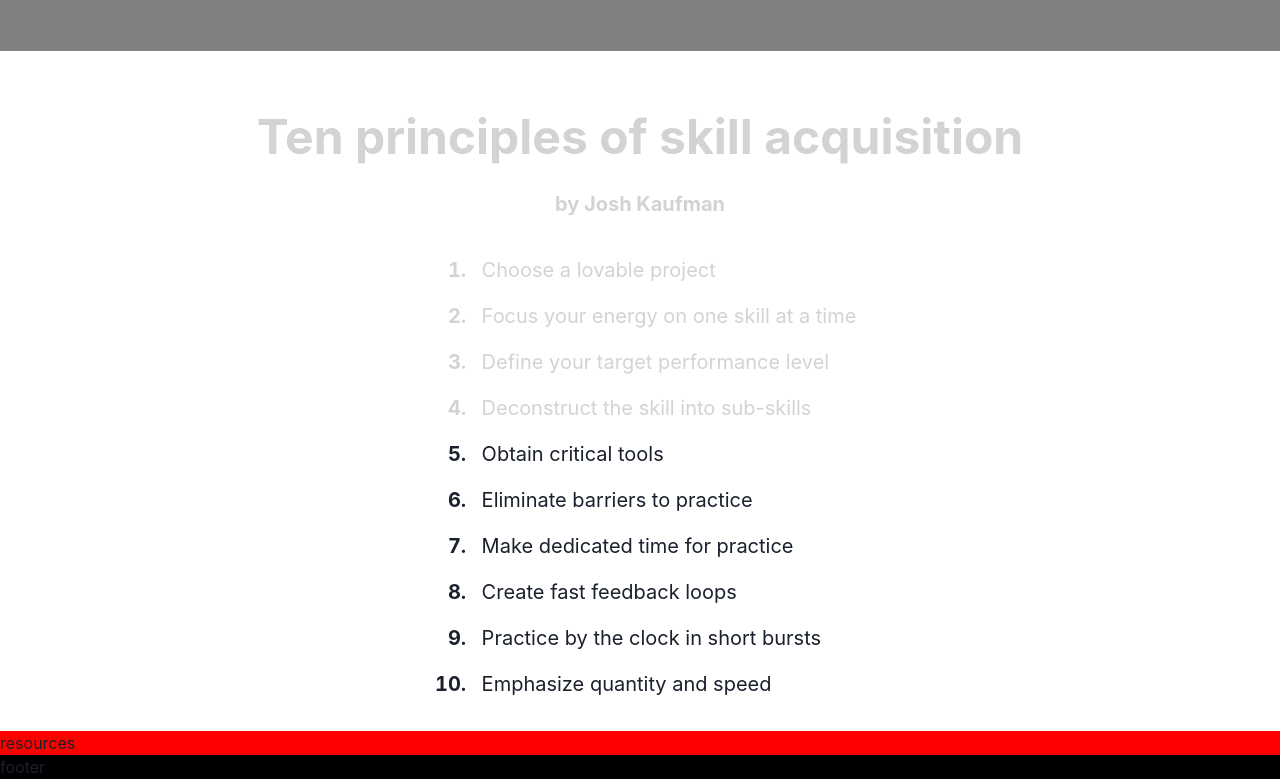
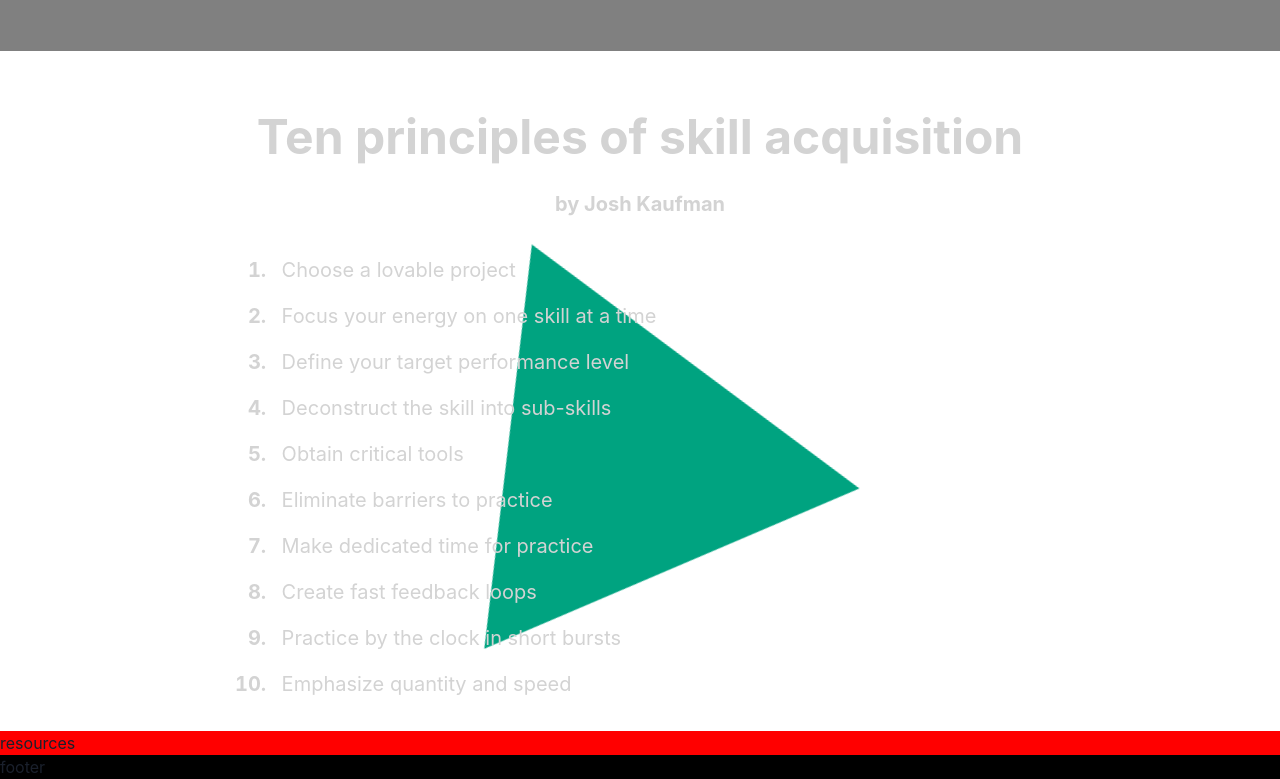
Before and after one commit to rhwette/HowToLearn, a React (Vite) app: page / in a window 1280 px wide. Shown: the part 5018-5797 px from the top of the page. Built offline with nearby package versions, Linux system fonts and the light colour scheme.

Commit message:
added the rotating triangle to Principles section

```diff
--- /dev/null
+++ b/src/components/Principles.css
@@ -0,0 +1,41 @@
+.kaufman {
+    /* this class is not used here */
+    background-color: #1f1f1f;
+    color:#F2F2F2;
+    position: relative;
+    display: flex;
+    justify-content: center;
+    align-items: center;
+    flex-direction: column;
+    overflow: hidden;
+    padding-top: 90px;
+    padding-bottom: 90px;
+    z-index: 1;
+  }
+
+  .kaufman__triangle {
+    position: relative;
+    top: 0px;
+    right: 200px;
+    z-index: -1;
+  }
+
+.rotation {
+    animation: rotation
+    20s
+    linear
+    0s
+    infinite
+    normal
+    none
+    running;
+  }
+
+  @keyframes rotation {
+    from {
+        transform: rotate(-15deg);
+      }
+    to {
+        transform: rotate(345deg);
+      }
+    }
--- a/src/components/Principles.tsx
+++ b/src/components/Principles.tsx
@@ -1,4 +1,6 @@
-import { OrderedList, ListItem, Text, Center } from '@chakra-ui/react';
+import { OrderedList, ListItem, Text, Center, Image } from '@chakra-ui/react';
+import triangleImage from '../assets/kaufman-triangle.svg';
+import './Principles.css';
 
 const Principles = () => {
   return (
@@ -8,7 +10,6 @@ const Principles = () => {
           textAlign="center"
           pt="50px"
           px="50px"
-          //   color="#000"
           color="#D3D3D3"
           fontSize="5xl"
           fontWeight="bold"
@@ -84,7 +85,7 @@ const Principles = () => {
           <ListItem
             listStyleType="decimal"
             fontWeight="bold"
-            color="D3D3D3"
+            color="#D3D3D3"
             fontSize="xl"
           >
             <Text fontWeight={'normal'} ml={'10px'}>
@@ -96,7 +97,7 @@ const Principles = () => {
           <ListItem
             listStyleType="decimal"
             fontWeight="bold"
-            color="D3D3D3"
+            color="#D3D3D3"
             fontSize="xl"
           >
             <Text fontWeight={'normal'} ml={'10px'}>
@@ -108,7 +109,7 @@ const Principles = () => {
           <ListItem
             listStyleType="decimal"
             fontWeight="bold"
-            color="D3D3D3"
+            color="#D3D3D3"
             fontSize="xl"
           >
             <Text fontWeight={'normal'} ml={'10px'}>
@@ -120,7 +121,7 @@ const Principles = () => {
           <ListItem
             listStyleType="decimal"
             fontWeight="bold"
-            color="D3D3D3"
+            color="#D3D3D3"
             fontSize="xl"
           >
             <Text fontWeight={'normal'} ml={'10px'}>
@@ -132,7 +133,7 @@ const Principles = () => {
           <ListItem
             listStyleType="decimal"
             fontWeight="bold"
-            color="D3D3D3"
+            color="#D3D3D3"
             fontSize="xl"
           >
             <Text fontWeight={'normal'} ml={'10px'}>
@@ -144,7 +145,7 @@ const Principles = () => {
           <ListItem
             listStyleType="decimal"
             fontWeight="bold"
-            color="D3D3D3"
+            color="#D3D3D3"
             fontSize="xl"
           >
             <Text fontWeight={'normal'} ml={'10px'}>
@@ -152,6 +153,12 @@ const Principles = () => {
             </Text>
           </ListItem>
         </OrderedList>
+
+        <Image
+          className="kaufman__triangle rotation"
+          src={triangleImage}
+          boxSize="400px"
+        />
       </Center>
     </>
   );
```
Also changed, not shown: src/assets/kaufman-triangle.svg.
